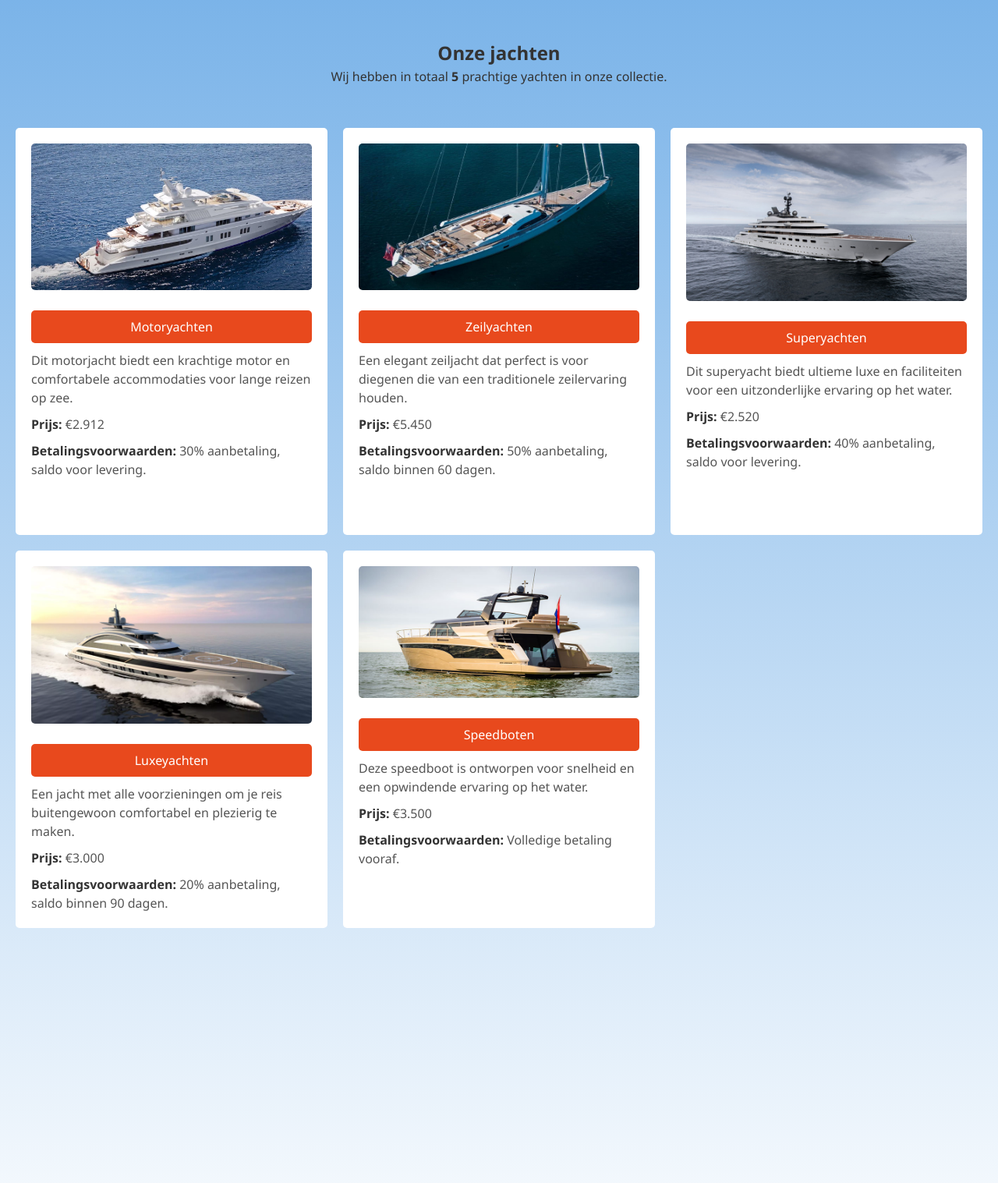
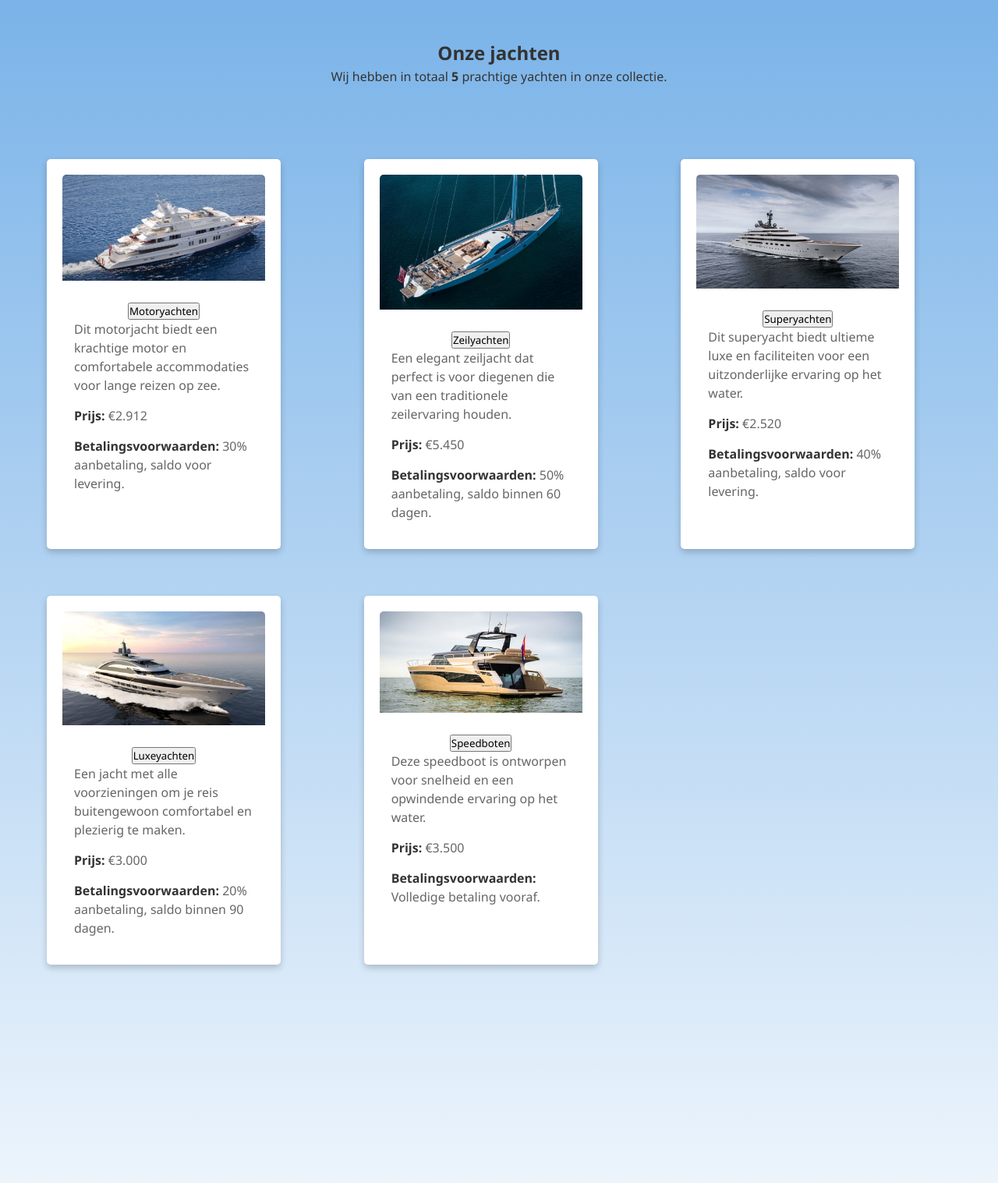
Before and after one commit to SerhatYildirim03/CoralYachts, a PHP site: page /Jachten.html in a window 1280 px wide. Shown: the part 192-1709 px from the top of the page at 78% size. Run offline with PHP 8.4, Linux system fonts and the light colour scheme.

Commit message:
Update jachten.css

```diff
--- a/styles/jachten.css
+++ b/styles/jachten.css
@@ -78,18 +78,49 @@
     margin-bottom: 30px;
 }
 
-.yacht-button {
-    display: block;
+#yachts {
+    display: flex;
+    flex-wrap: wrap;
+    justify-content: space-around;
+    padding: 20px;
+}
+
+.testYachts {
+    width: 300px;
+    margin: 20px;
+    box-shadow: 0 4px 8px 0 rgba(0, 0, 0, 0.2);
+    transition: 0.3s;
+    border-radius: 5px;
+}
+
+.testYachts:hover {
+    box-shadow: 0 8px 16px 0 rgba(0, 0, 0, 0.4);
+}
+
+.testYachts img {
     width: 100%;
-    padding: 10px;
-    background-color: #e8491d;
-    /* Oranje kleur */
-    color: #ffffff;
-    border: none;
-    border-radius: 5px;
-    cursor: pointer;
+    height: auto;
+    border-radius: 5px 5px 0 0;
+}
+
+.testYachts h2 {
+    margin: 15px;
+    font-size: 24px;
+    color: #333;
+    text-align: center;
+}
+
+.testYachts p {
+    margin: 0 15px 15px;
     font-size: 16px;
+    color: #666;
 }
+
+.testYachts p strong {
+    color: #333;
+    font-weight: bold;
+}
+
 
 .yacht-button:hover {
     background-color: #333333;
```
